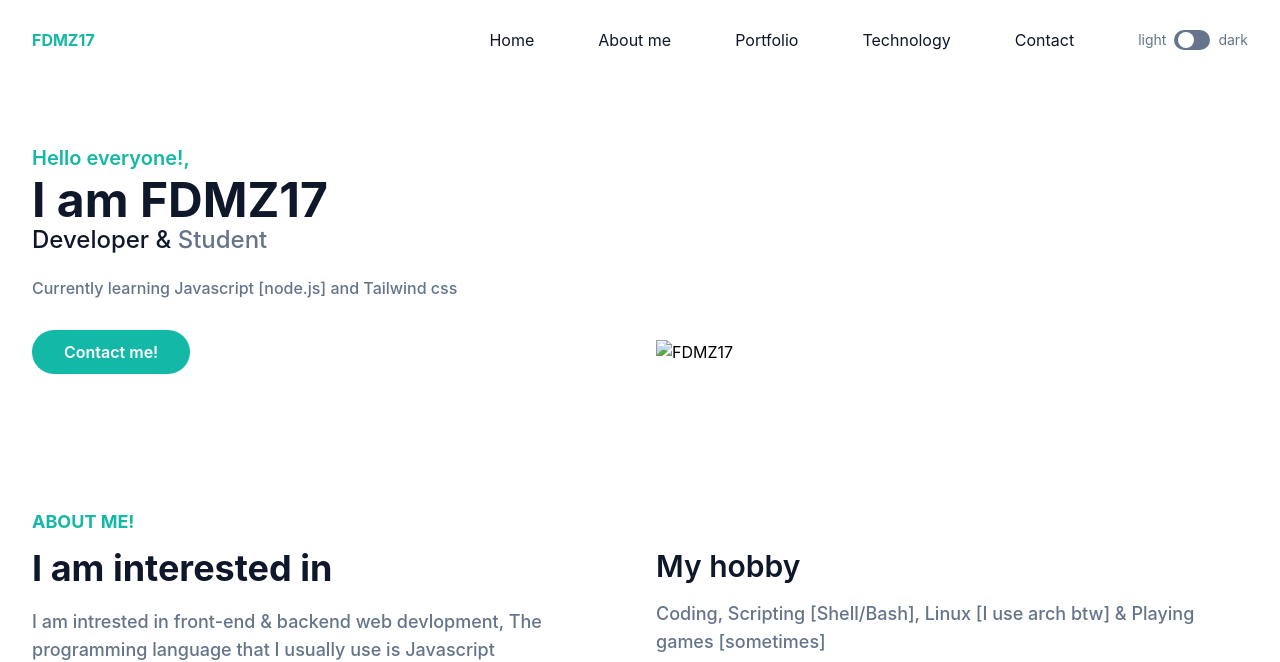
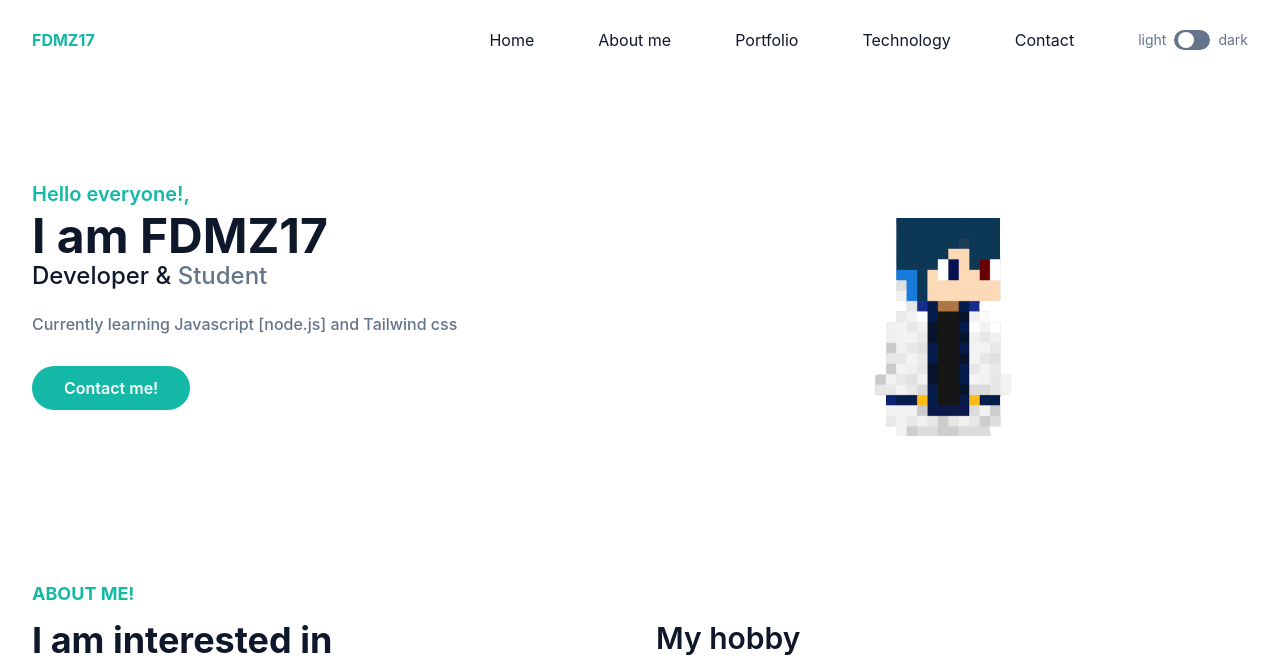
Before and after one commit to FDMZ17/fdmz17.github.io, a website: page index.html in a window 1280 px wide. Shown: the top 662 px of the page. Drawn offline with Linux system fonts and the light colour scheme.

Commit message:
Tue May 17 01:02:51 PM WIB 2022

```diff
--- a/index.html
+++ b/index.html
@@ -82,7 +82,7 @@
         </div>
         <div class="w-full self-end px-4 lg:w-1/2">
           <div class="mt-10 relative lg:right-0 lg:mt-9">
-            <img src="/dist/image/profile.png" alt="FDMZ17" class="relative z-10 max-w-full mx-auto"/>
+            <img src="/dist/img/profile.png" alt="FDMZ17" class="relative z-10 max-w-full mx-auto"/>
             <span class="absolute bottom-5 left-1/2 -translate-x-1/2 md:scale-125">
               <svg viewBox="0 0 200 200" xmlns="http://www.w3.org/2000/svg">
                 <path fill="#14B8A6" d="M53.7,-42.8C67.1,-26.1,73.5,-3.9,67.1,11.8C60.7,27.4,41.4,36.6,23.3,43.5C5.2,50.3,-11.7,54.8,-27.6,49.9C-43.5,45.1,-58.5,30.9,-62,14.4C-65.6,-2.1,-57.8,-20.9,-45.5,-37.3C-33.3,-53.7,-16.6,-67.6,1.8,-69.1C20.2,-70.5,40.4,-59.4,53.7,-42.8Z" transform="translate(100 100)" />
```
